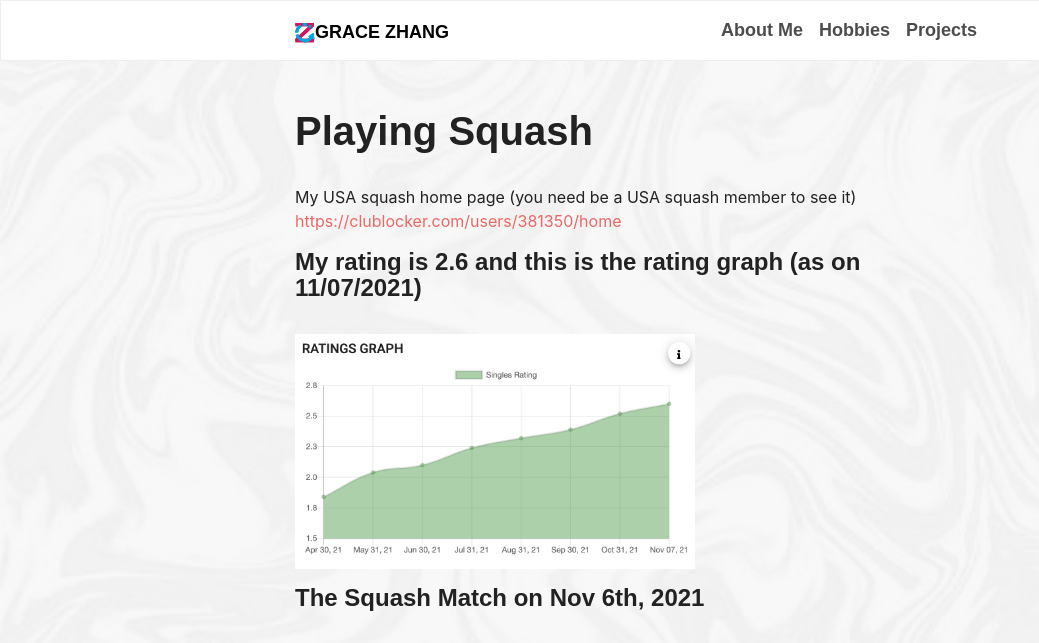
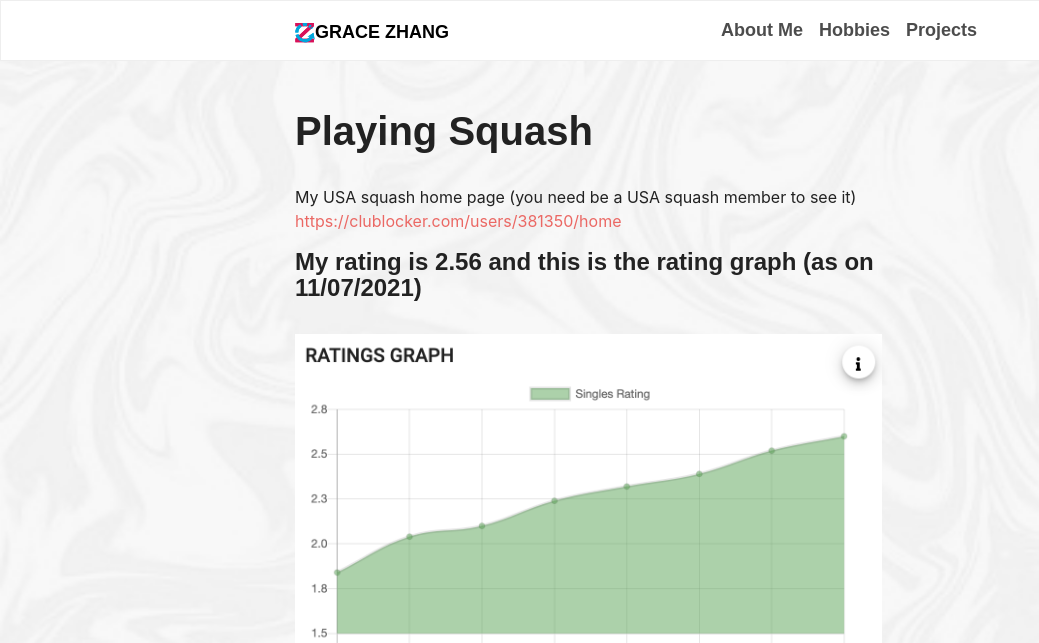
Before and after one commit to gracezca99/gracezca99.github.io, a Jekyll site: the page built from projects/squash.md, in a window 1280 px wide. Shown: the top 643 px of the page, without its empty margins (0-1039 px from the left). Built offline with Jekyll 4.4.1, drawn with Linux system fonts in a browser that asks for light colours; some web fonts are replaced; our own code applies the rules of GitHub Pages for plain Markdown files; grey boxes are pictures that could not be loaded.

Commit message:
Update squash.md

```diff
--- a/projects/squash.md
+++ b/projects/squash.md
@@ -7,9 +7,9 @@ layout: default
 My USA squash home page (you need be a USA squash member to see it)
 <https://clublocker.com/users/381350/home>
 
-#### My rating is 2.6 and this is the rating graph (as on 11/07/2021)
-<img src="/images/squash_rating.png" width="400" />
+#### My rating is 2.56 and this is the rating graph (as on 11/07/2021)
+<img src="/images/squash_rating.png" width="85%" />
 
 
 #### The Squash Match on Nov 6th, 2021
-<iframe width="560" height="315" src="https://www.youtube.com/embed/PvWOpv8ZoyY" title="YouTube video player" frameborder="0" allow="accelerometer; autoplay; clipboard-write; encrypted-media; gyroscope; picture-in-picture" allowfullscreen></iframe>
+<iframe width="95%" height="315" src="https://www.youtube.com/embed/PvWOpv8ZoyY" title="YouTube video player" frameborder="0" allow="accelerometer; autoplay; clipboard-write; encrypted-media; gyroscope; picture-in-picture" allowfullscreen></iframe>
```
